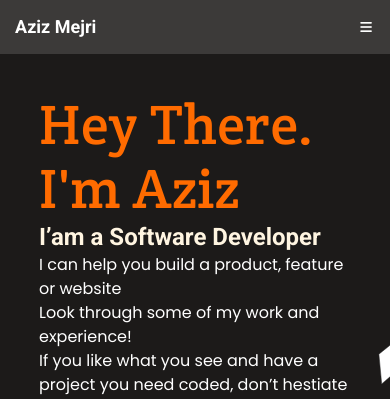
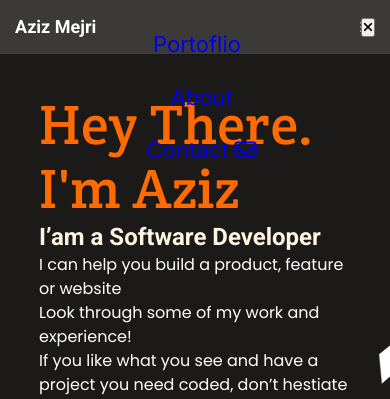
Before and after one commit to CollinsTatang/cr-training-mobile-menu, a plain HTML site: page index.html in a window 390 px wide. Both pictures are taken after a click on the button 366 px from the left and 27 px from the top of the page. Shown: the top 399 px of the page. Drawn offline with Linux system fonts and the light colour scheme.

Commit message:
Show/hide mobile menu when clicking active menu button

```diff
--- a/css/main.css
+++ b/css/main.css
@@ -27,8 +27,27 @@ header {
   color: white;
 }
 
-#desktop-nav, #desktop-nav ul {
+.desktop-nav, .desktop-nav ul {
   display: none;
+}
+
+.mobile-menu ul {
+  display: unset;
+}
+
+.mobile-menu {
+  display: unset;
+  position: absolute;
+  height: 100vh;
+  width: 100%;
+  top: 0;
+  left: 0;
+  z-index: 999;
+  padding: 18px 15px 554px 28px;
+}
+
+.mobile-menu button {
+  float: right;
 }
 
 #logo {
@@ -444,11 +463,11 @@ textarea {
     display: none;
   }
 
-  #desktop-nav {
+  .desktop-nav {
     display: block;
   }
 
-  #desktop-nav ul {
+  .desktop-nav ul {
     display: flex;
     margin-right: 10vw;
   }
--- a/index.html
+++ b/index.html
@@ -14,7 +14,7 @@
       <button type="button" class="menu-bars menu-button">
         <i class="fas fa-bars"></i>
       </button>
-      <nav id="desktop-nav">
+      <nav class="desktop-nav">
         <button type="button" class="menu-times">
           <i class="fas fa-times"></i>
         </button>
```
